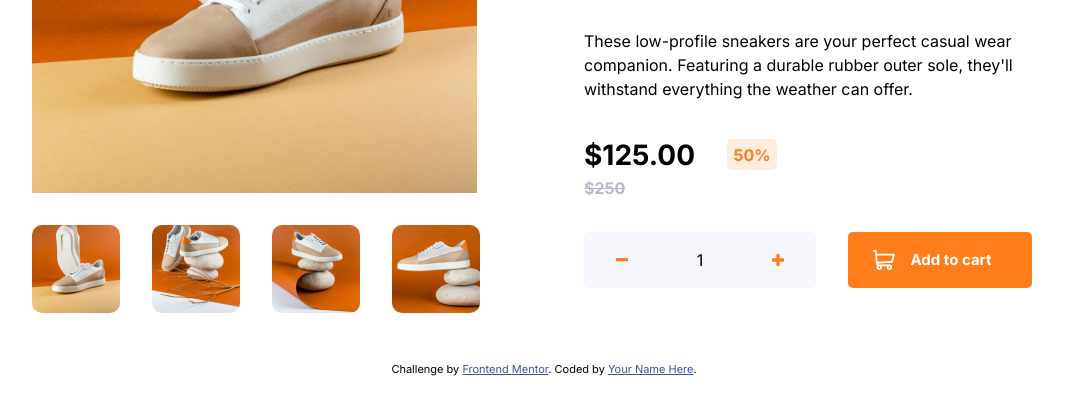
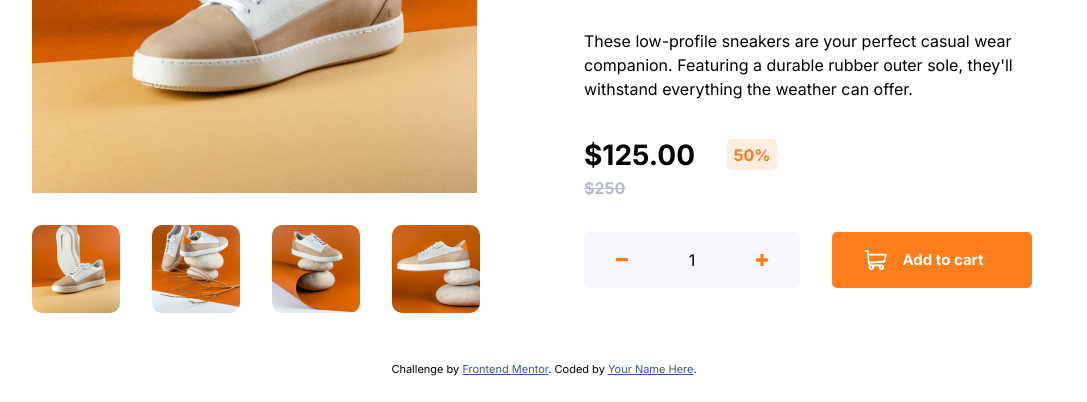
Before and after one commit to adlescouflair/ecommerce-product-page, a plain HTML site: page index.html in a window 1280 px wide. Shown: the part 398-800 px from the top of the page, without its empty margins (96-1183 px from the left). Drawn offline with Linux system fonts and the light colour scheme.

Commit message:
adjust quantity button size

```diff
--- a/style.css
+++ b/style.css
@@ -417,7 +417,7 @@ ul {
 }
 
 .product_quantity_button input {
-    width: 2rem;
+    width: 1rem;
     text-align: center;
 }
 
```
